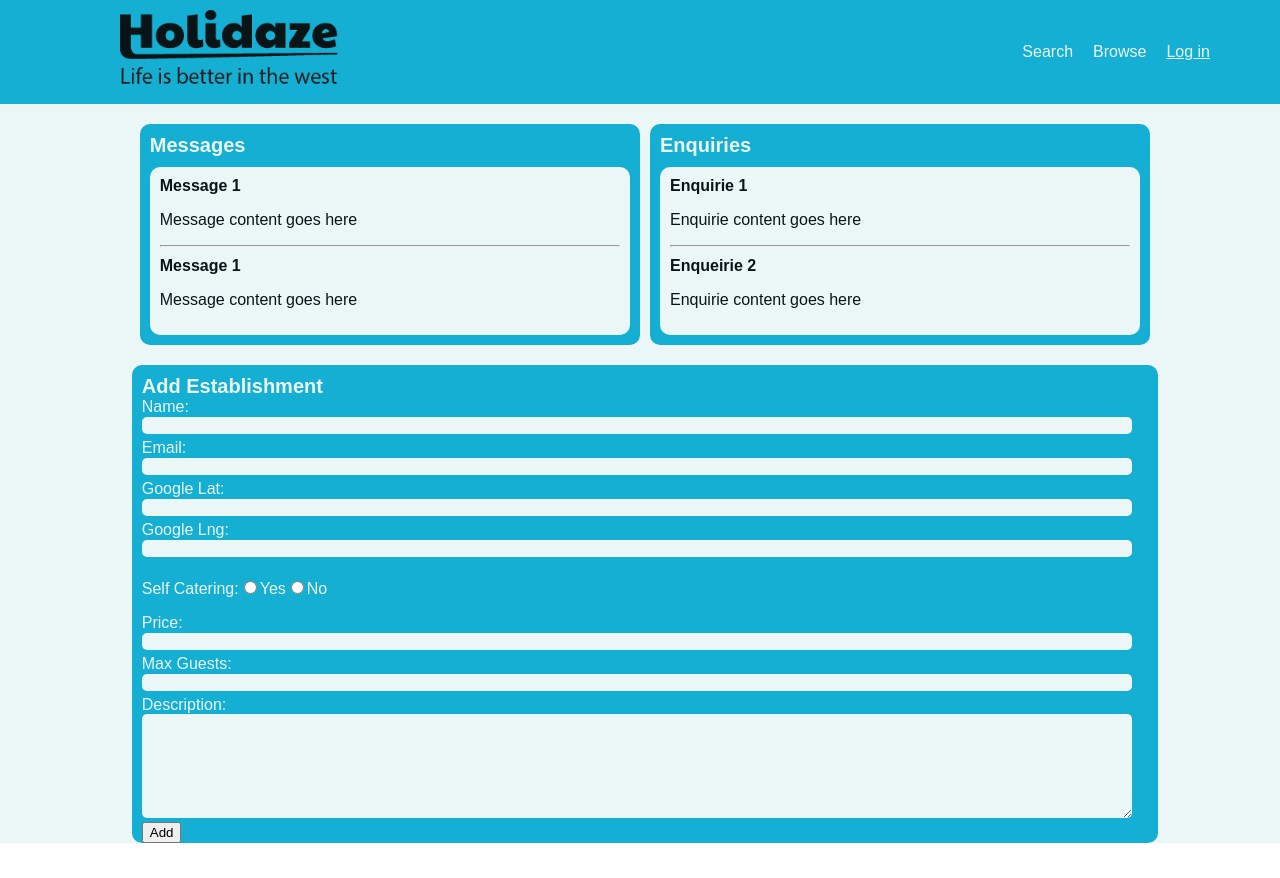
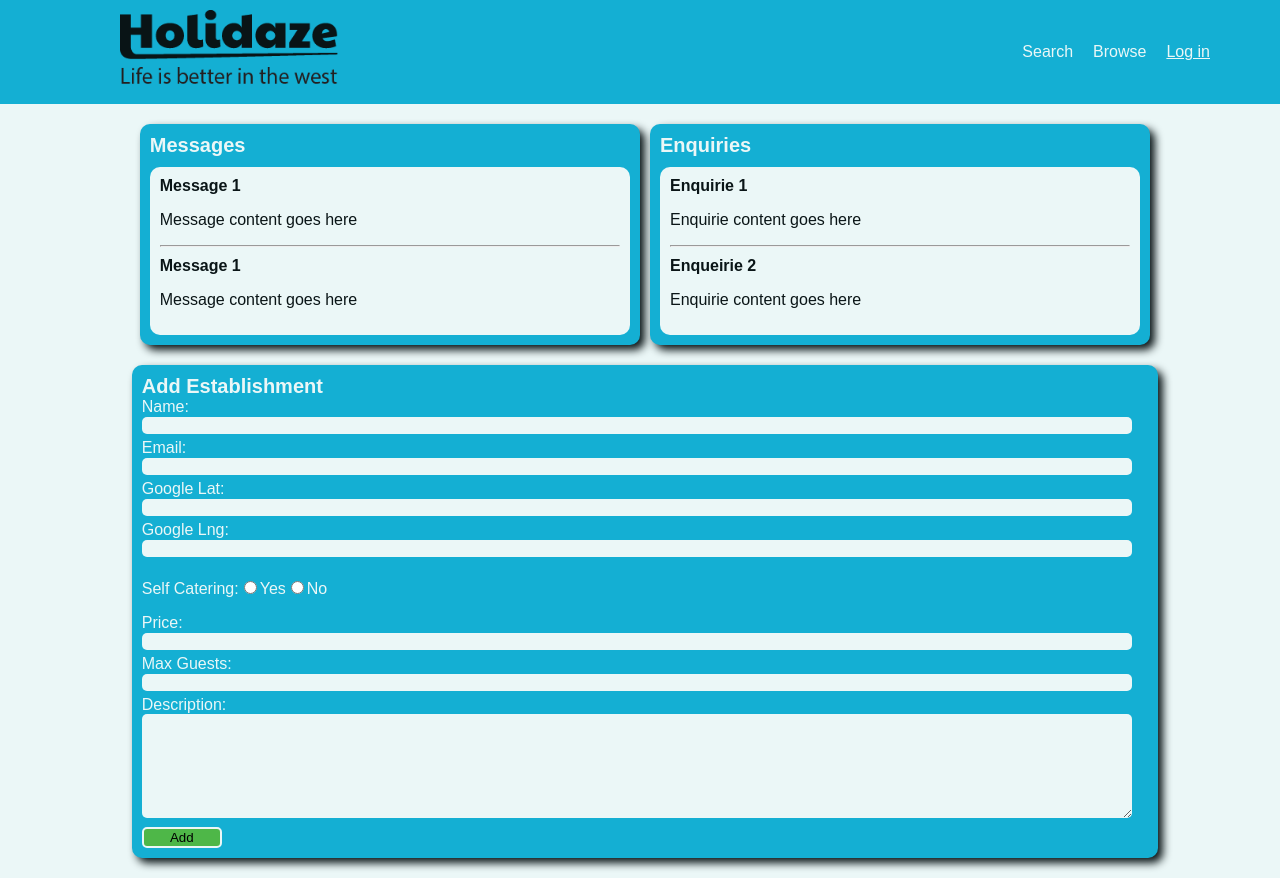
Before and after one commit to sono81/holidaze, a React (Create React App) app: page /Dashboard in a window 1280 px wide. Before the commit the page ends 843 px from the top, so only its background shows below. Built offline with nearby package versions, Linux system fonts and the light colour scheme.

Commit message:
Styled add establishment components

```diff
--- a/src/components/functional/Dashboard/AddEstablishment.js
+++ b/src/components/functional/Dashboard/AddEstablishment.js
@@ -30,7 +30,7 @@ function AddEstablishment() {
         <input type="number" className="message__item--input"/>
         <label className="message__item--label">Description:</label>
         <textarea className="message__item--textarea"></textarea>
-        <button type="submit">Add</button>
+        <button className="btn__add btn--greenthin" type="submit">Add</button>
       </form>
     </div>
   );
--- a/src/scss/components/_dashboard.scss
+++ b/src/scss/components/_dashboard.scss
@@ -11,6 +11,7 @@
         margin: 20px 0 0 10px;
         text-align: left;
         vertical-align: top;
+        box-shadow: 5px 5px 8px $blueish-black;
 
         &--heading{
             position: relative;
@@ -21,6 +22,7 @@
 
         &--wide{
             width: 98.7%;
+            margin-bottom: 20px;
         }
     }
 
--- a/src/scss/global/_buttons.scss
+++ b/src/scss/global/_buttons.scss
@@ -12,9 +12,20 @@
     margin: 0 auto 10px;
   }
 
+  &__add {
+    width: 80px;
+    margin: 5px 0 10px;
+    border-radius: 5px;
+  }
+
   &--green {
     background-color: $success-green;
     border: 3px solid $blueish-white;
     color: $blueish-white;
   }
+
+  &--greenthin{
+    background-color: $success-green;
+    border: 2px solid $blueish-white;
+  }
 }
```
Also changed, not shown: 1 other file (tests, documents, lock files or other folders).
